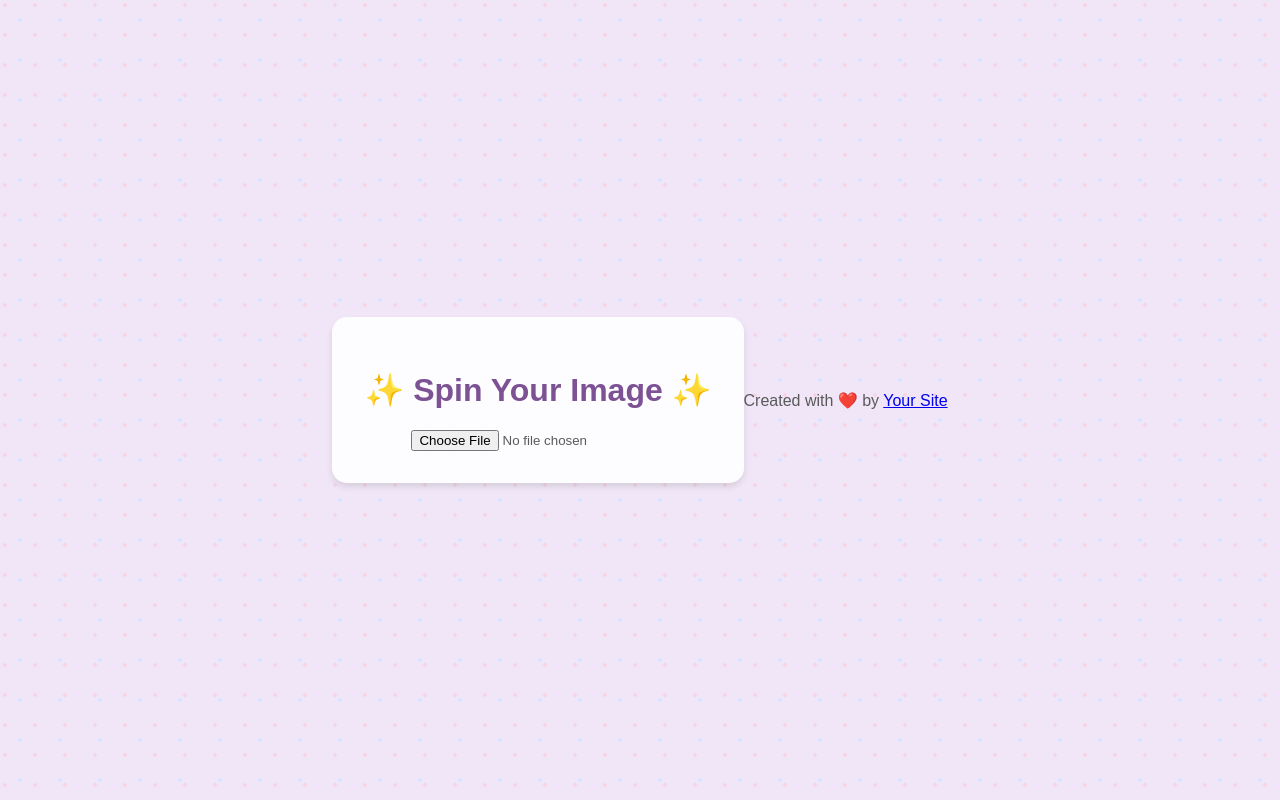
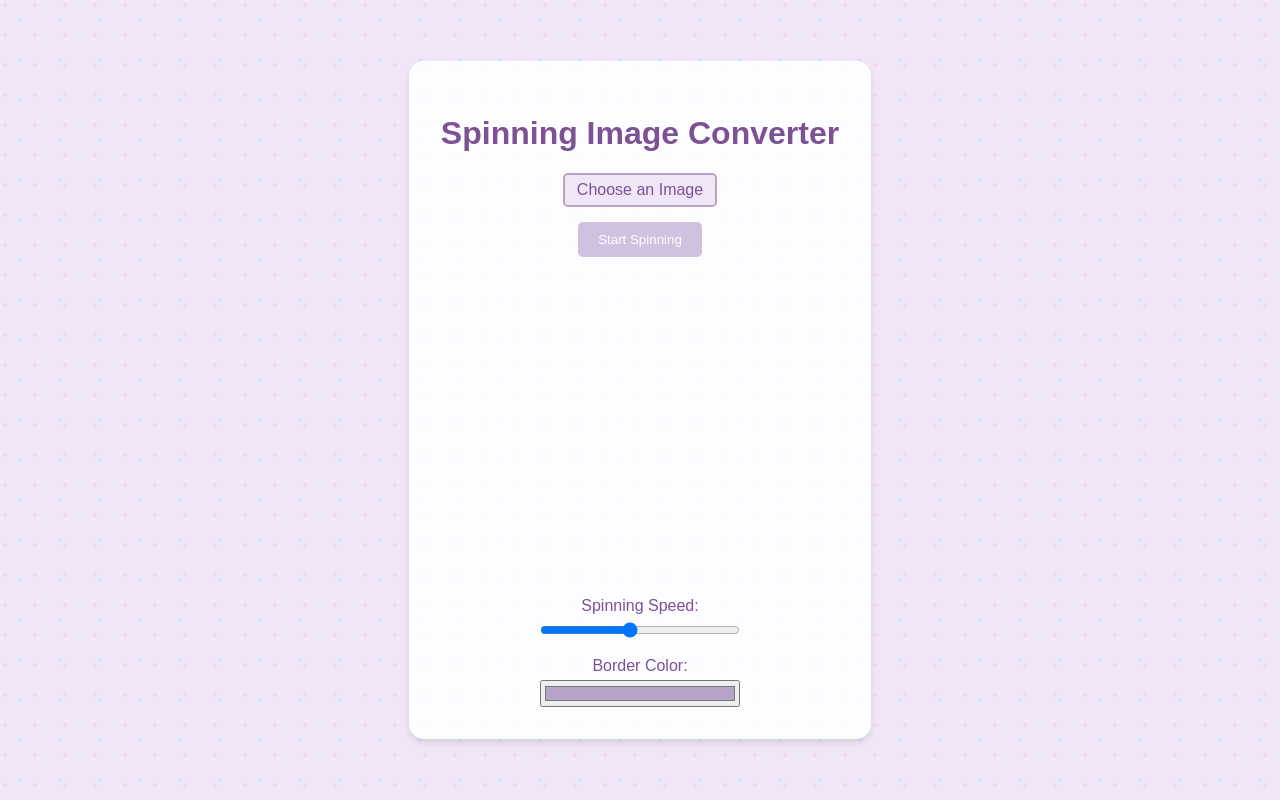
Before and after one commit to l33yum/ca-va-22, a plain HTML site: page index.html in a window 1280 px wide. Drawn offline with Linux system fonts and the light colour scheme; files that its build step writes are made by us from their sources.

Commit message:
Update index.html

```diff
--- a/index.html
+++ b/index.html
@@ -3,21 +3,32 @@
 <head>
     <meta charset="UTF-8">
     <meta name="viewport" content="width=device-width, initial-scale=1.0">
-    <title>Spin Your Image</title>
-    <link rel="stylesheet" href="css/styles.css">
-    <link href="https://fonts.googleapis.com/css2?family=Quicksand:wght@400;600&display=swap" rel="stylesheet">
+    <title>Spinning Image Converter</title>
+    <link rel="stylesheet" href="styles.css">
 </head>
 <body>
     <div class="container">
-        <h1>✨ Spin Your Image ✨</h1>
-        <input type="file" id="upload" accept="image/*">
-        <div id="image-container">
-            <img id="spinning-image" src="" alt="Your Spinning Image" style="display: none;">
+        <h1>Spinning Image Converter</h1>
+        <label for="imageUpload" class="custom-file-upload">
+            Choose an Image
+        </label>
+        <input type="file" id="imageUpload" accept="image/*" style="display:none;">
+        <br>
+        <button id="toggleButton" disabled>Start Spinning</button>
+        <div id="imageContainer">
+            <div id="spinner">
+                <img id="uploadedImage" alt="Uploaded Image">
+            </div>
+        </div>
+        <div class="control-group">
+            <label for="speedControl">Spinning Speed:</label>
+            <input type="range" id="speedControl" min="1" max="10" value="5">
+        </div>
+        <div class="control-group">
+            <label for="borderColorControl">Border Color:</label>
+            <input type="color" id="borderColorControl" value="#b8a3c8">
         </div>
     </div>
-    <footer>
-        <p>Created with ❤️ by <a href="#">Your Site</a></p>
-    </footer>
-    <script src="js/script.js"></script>
+    <script src="script.js"></script>
 </body>
 </html>
```
